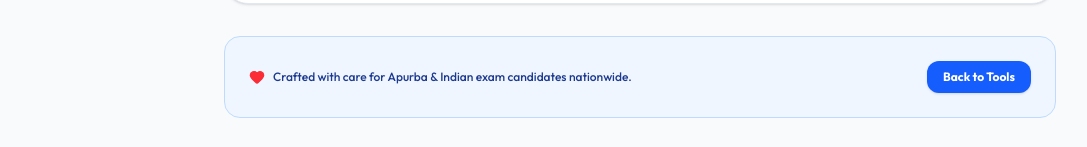
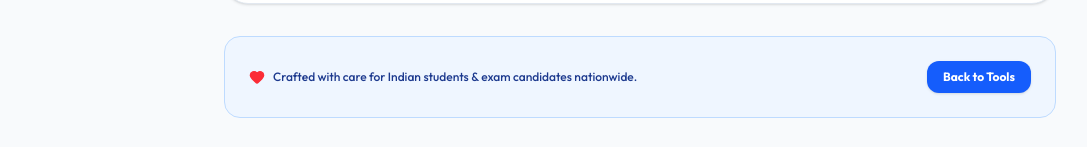
Before and after one commit to SecretiveCodeRunner/sarkaridoc-studio, a React (Vite) app: page / in a window 1280 px wide. Both pictures are taken after a click on the element 179 px from the left and 32 px from the top of the page. Shown: the part 797-944 px from the top of the page, without its empty margins (0-1087 px from the left). Built offline with nearby package versions, Linux system fonts and the light colour scheme.

Commit message:
Update AboutWorkspace text for public audience

```diff
--- a/src/components/AboutWorkspace.jsx
+++ b/src/components/AboutWorkspace.jsx
@@ -102,7 +102,7 @@ export const AboutWorkspace = ({ onClose }) => {
         <div className="p-6 rounded-2xl bg-blue-50 border border-blue-200 flex items-center justify-between text-xs text-blue-900 font-medium">
           <div className="flex items-center space-x-2">
             <Heart className="w-4 h-4 text-red-500 fill-red-500" />
-            <span>Crafted with care for Apurba & Indian exam candidates nationwide.</span>
+            <span>Crafted with care for Indian students & exam candidates nationwide.</span>
           </div>
           <button
             onClick={onClose}
@@ -112,6 +112,7 @@ export const AboutWorkspace = ({ onClose }) => {
           </button>
         </div>
 
+
       </main>
     </div>
   );
```
